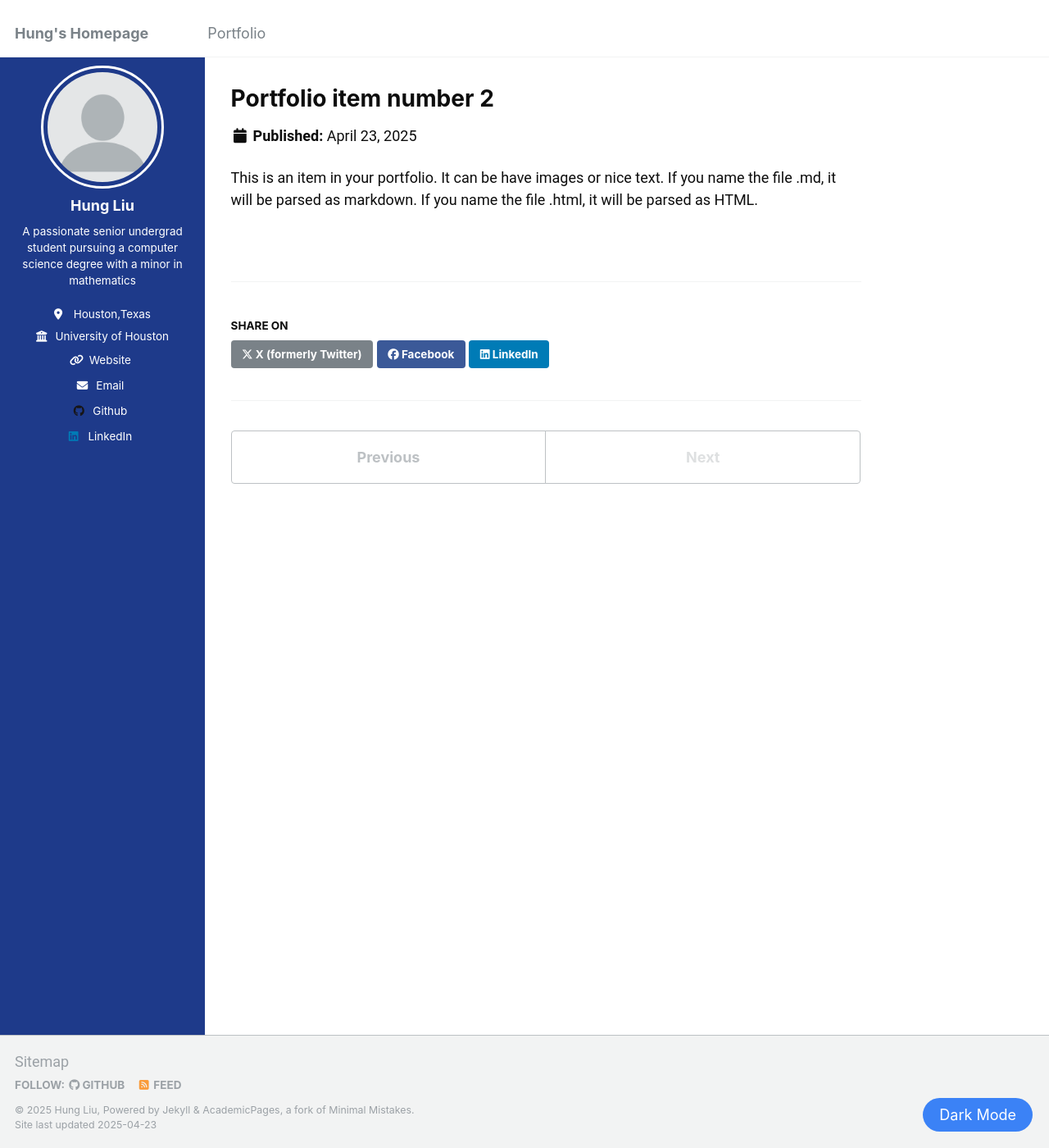
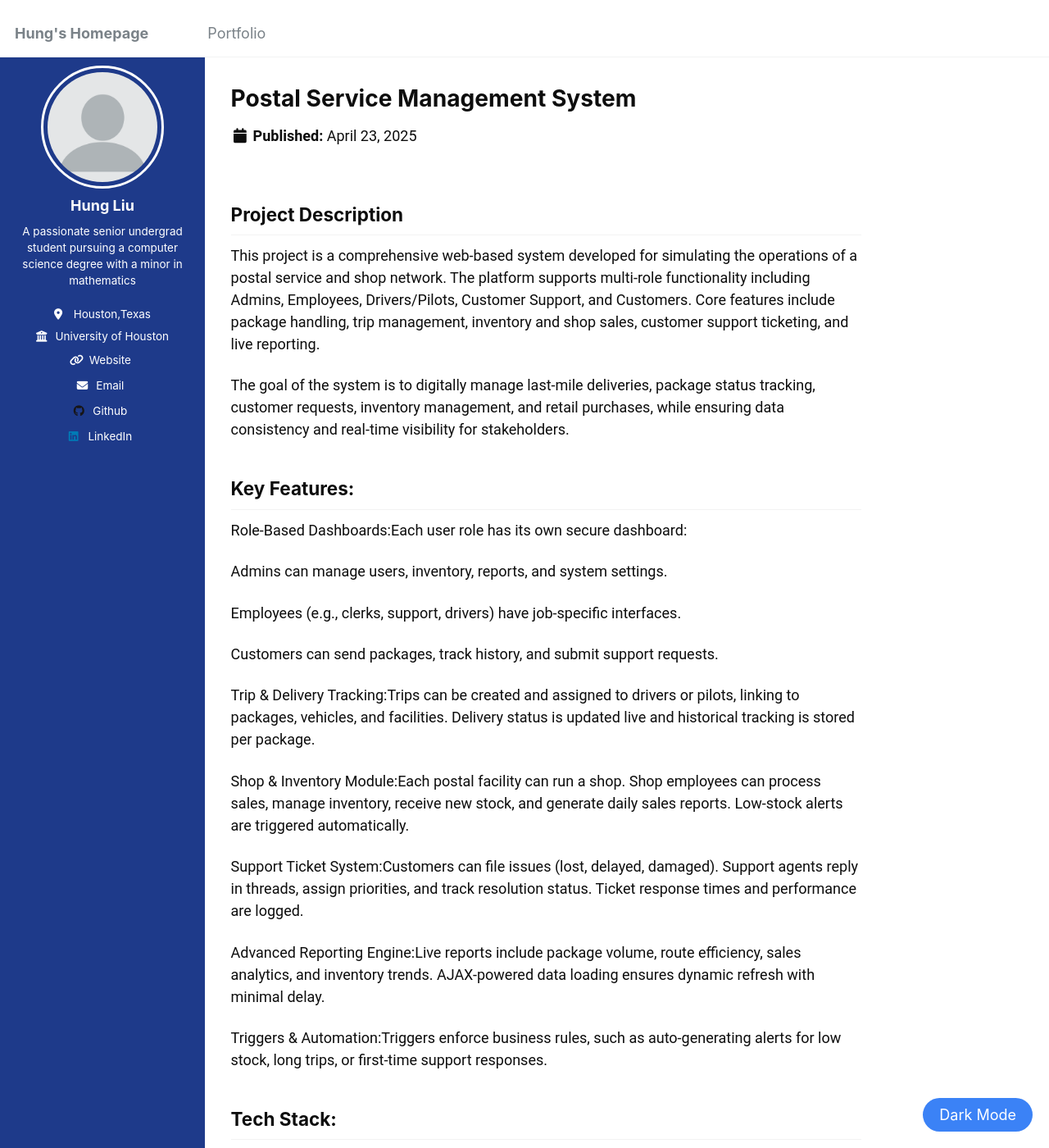
Before and after one commit to sunnySKL/sunnySKL.github.io, a Jekyll site: the page built from _portfolio/portfolio-2.md, in a window 1280 px wide and 1400 px high. Shown: the whole window at 82% size. Built offline with Jekyll 4.4.1, drawn with Linux system fonts in a browser that asks for light colours; some of the changed text lies outside the part shown.

Commit message:
Update portfolio-2.md

```diff
--- a/_portfolio/portfolio-2.md
+++ b/_portfolio/portfolio-2.md
@@ -1,7 +1,40 @@
 ---
-title: "Portfolio item number 2"
-excerpt: "Short description of portfolio item number 2 <br/><img src='/images/500x300.png'>"
+title: "Postal Service Management System"
+excerpt: "Project for COSC 3380"
 collection: portfolio
 ---
 
-This is an item in your portfolio. It can be have images or nice text. If you name the file .md, it will be parsed as markdown. If you name the file .html, it will be parsed as HTML.
+
+## Project Description
+This project is a comprehensive web-based system developed for simulating the operations of a postal service and shop network. The platform supports multi-role functionality including Admins, Employees, Drivers/Pilots, Customer Support, and Customers. Core features include package handling, trip management, inventory and shop sales, customer support ticketing, and live reporting.
+
+The goal of the system is to digitally manage last-mile deliveries, package status tracking, customer requests, inventory management, and retail purchases, while ensuring data consistency and real-time visibility for stakeholders.
+
+
+
+
+## Key Features:
+Role-Based Dashboards:Each user role has its own secure dashboard:
+
+Admins can manage users, inventory, reports, and system settings.
+
+Employees (e.g., clerks, support, drivers) have job-specific interfaces.
+
+Customers can send packages, track history, and submit support requests.
+
+Trip & Delivery Tracking:Trips can be created and assigned to drivers or pilots, linking to packages, vehicles, and facilities. Delivery status is updated live and historical tracking is stored per package.
+
+Shop & Inventory Module:Each postal facility can run a shop. Shop employees can process sales, manage inventory, receive new stock, and generate daily sales reports. Low-stock alerts are triggered automatically.
+
+Support Ticket System:Customers can file issues (lost, delayed, damaged). Support agents reply in threads, assign priorities, and track resolution status. Ticket response times and performance are logged.
+
+Advanced Reporting Engine:Live reports include package volume, route efficiency, sales analytics, and inventory trends. AJAX-powered data loading ensures dynamic refresh with minimal delay.
+
+Triggers & Automation:Triggers enforce business rules, such as auto-generating alerts for low stock, long trips, or first-time support responses.
+
+
+## Tech Stack:
+Backend: PHP (OOP), MySQL
+Frontend: HTML, CSS, minimal JS, AJAX
+Database: MySQL with Foreign Key Constraints, Triggers
+Deployment: XAMPP (localhost), SQL dump support for portability
```
